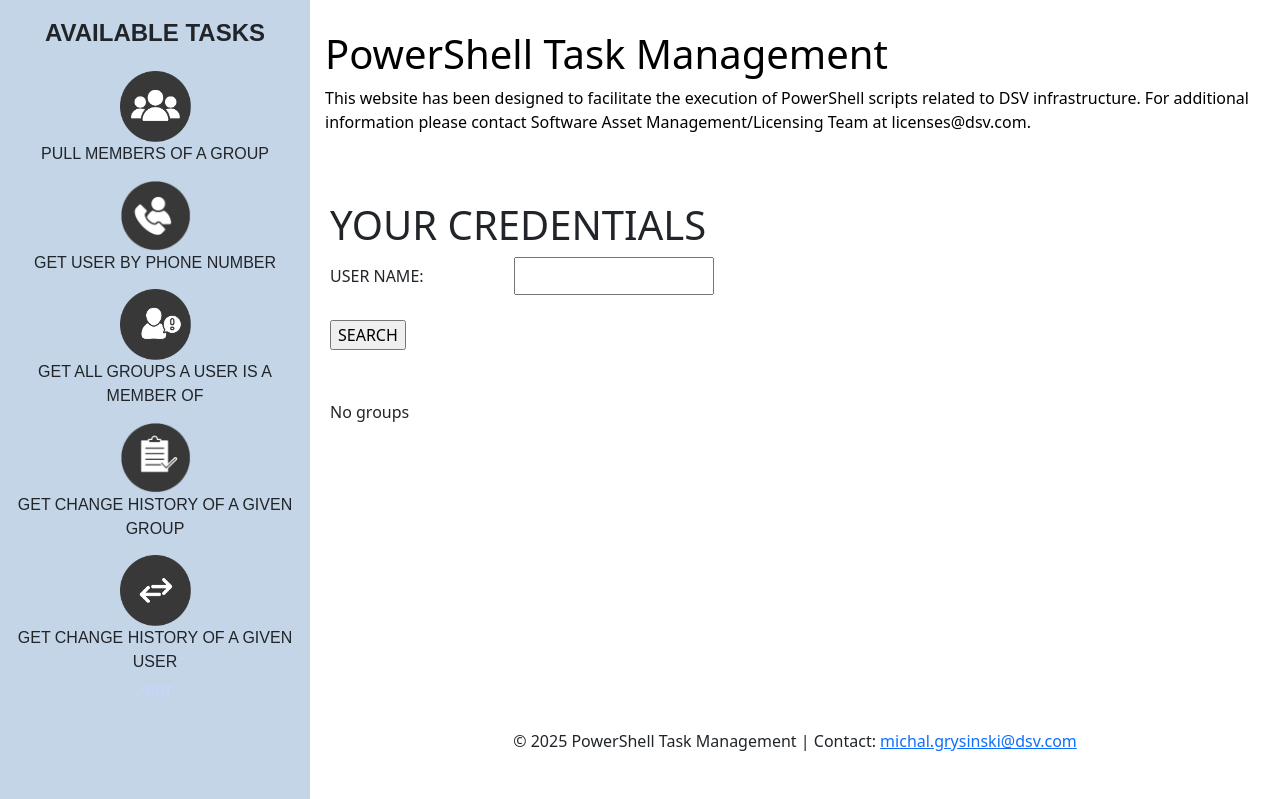
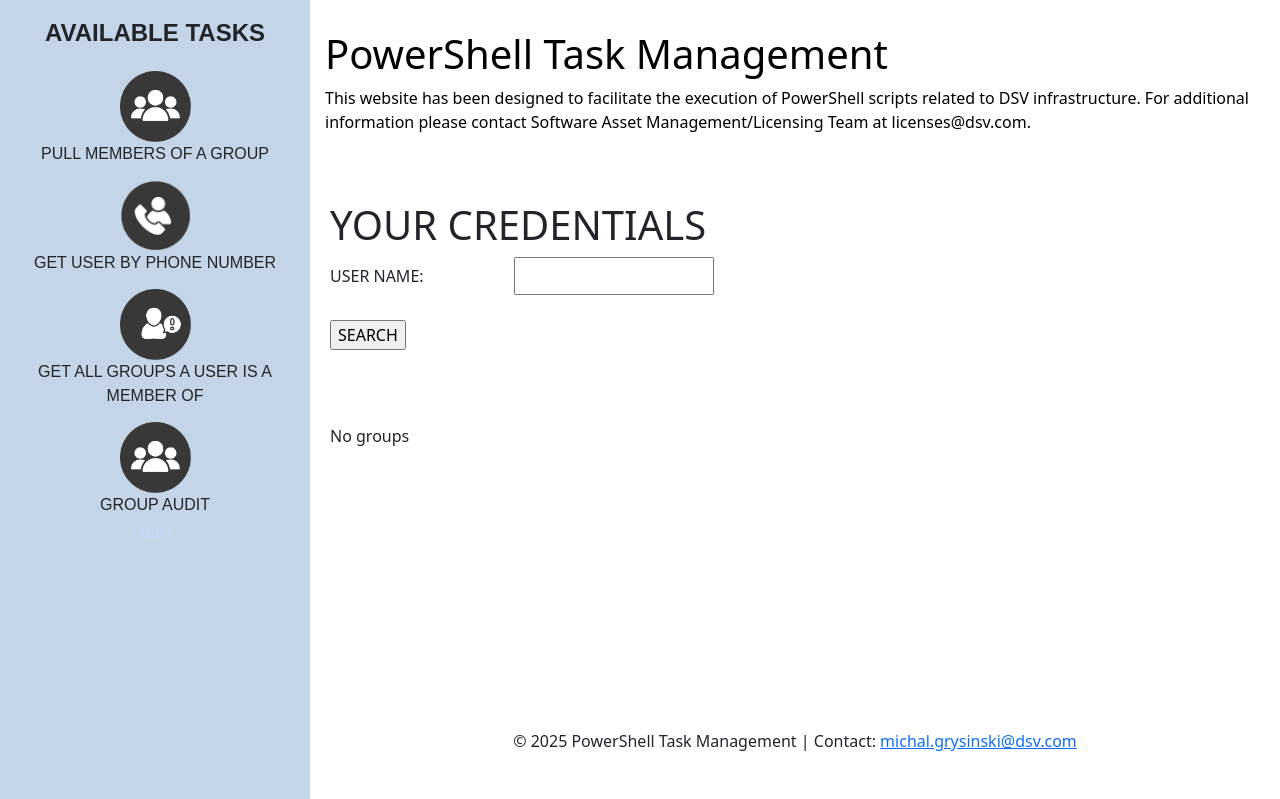
Before and after one commit to DSVprojectTeam/sdpowershell, a Flask app: page /GetAllGroupsaUserIsaMemberOf in a window 1280 px wide. Shown: the part 59-858 px from the top of the page. Run offline with Flask 3, Linux system fonts and the light colour scheme.

Commit message:
GroupAudit working

```diff
--- a/app.py
+++ b/app.py
@@ -16,16 +16,12 @@ def index():
 @app.route("/PullMembersOfAgroup", methods=["GET", "POST"])
 def PullMembersOfAgroup():
     if request.method == "POST":
-        username = request.form.get("username")
-        password = request.form.get("password")
         group_name = request.form.get("group_name")
 
         data = get_group_members(group_name)
 
         return render_template(
             "PullMembersOfAgroup.html",
-            username=username,
-            password=password,
             group_name=group_name,
             result=data,
         )
@@ -36,19 +32,13 @@ def PullMembersOfAgroup():
 def GetUserByPhoneNumber():
 
     if request.method == 'POST':
-        username = request.form.get('username')
-        password = request.form.get('password')
-        phone_prefix = request.form.get('phone_prefix')
         phone_number = request.form.get('phone_number')
-        full_number = f'{phone_prefix}{phone_number}'
+        full_number = f'{phone_number}'
 
         data = get_user_by_number(full_number)
 
         return render_template(
             'GetUserByPhoneNumber.html',
-            username=username,
-            password=password,
-            phone_prefix=phone_prefix,
             phone_number=phone_number,
             result=data
         )
@@ -58,67 +48,67 @@ def GetUserByPhoneNumber():
 @app.route("/GetAllGroupsaUserIsaMemberOf", methods=["GET", "POST"])
 def GetAllGroupsaUserIsaMemberOf():
     if request.method == "POST":
-        username = request.form.get("username")
-        password = request.form.get("password")
         searched_user = request.form.get("searched_user")
 
         data = get_all_groups_of_user(searched_user)
 
         return render_template(
             "GetAllGroupsaUserIsaMemberOf.html",
-            username=username,
-            password=password,
             searched_user=searched_user,
             result=data,
         )
     return render_template("GetAllGroupsaUserIsaMemberOf.html")
 
-#Awaiting scrip
-@app.route("/GetChangeHistoryOfaGivenUser", methods=["GET", "POST"])
-def GetChangeHistoryOfaGivenUser():
 
+@app.route('/GroupAudit', methods=["GET", "POST"])
+def GroupAudit():
     if request.method == "POST":
-        username = request.form.get("username")
-        password = request.form.get("password")
-        user_name = request.form.get("user_name")
+        group_name = request.form.get("group_name")
 
-        data = get_change_history_of_user(user_name)
+        data = group_audit(group_name)
+        print("Data sent to template:", data)
 
         return render_template(
-            "GetChangeHistoryOfaGivenUser.html",
-            username=username,
-            password=password,
-            user_name=user_name,
-            result=data,
-        )
-    return render_template("GetChangeHistoryOfaGivenUser.html")
-
-
-@app.route("/GetChangeHistoryOfaGivenGroup", methods=["GET", "POST"])
-def GetChangeHistoryOfaGivenGroup():
-    if request.method == "POST":
-        username = request.form.get("username")
-        password = request.form.get("password")
-        group_name = request.form.get("group_name")
-
-        data = get_change_history_of_group(group_name)
-
-        return render_template(
-            "GetChangeHistoryOfaGivenGroup.html",
-            username=username,
-            password=password,
+            "GroupAudit.html",
             group_name=group_name,
             result=data,
         )
-    return render_template("GetChangeHistoryOfaGivenGroup.html")
+    # Pass result explicitly as None on GET
+    return render_template('GroupAudit.html', result=None)
+    return render_template('GroupAudit.html')
 
-@app.route('/MassAudit')
-def MassAudit():
-    return render_template('MassAudit.html')
+def group_audit(group_name):
+    try:
+        result = subprocess.run(
+            [
+                "powershell",
+                "-ExecutionPolicy",
+                "Bypass",
+                "-File",
+                ".\\Scripts\\Audit_Group.ps1",
+                group_name,
+            ],
+            capture_output=True,
+            text=True,
+            timeout=30,
+        )
 
-@app.route('/GroupAudit')
-def GroupAudit():
-    return render_template('GroupAudit.html')
+        if result.returncode != 0:
+            print(f"Error {result.stderr}")
+            return None
+        users_data = json.loads(result.stdout)
+        print(users_data)
+        return {"users": users_data}
+
+
+    except subprocess.TimeoutExpired:
+        print("Skrypt przekroczył limit czasu.")
+        return None
+    except json.JSONDecodeError:
+        print("Nie udało się zdekodować JSON-a.")
+        print("Odpowiedź:", result.stdout)
+        return None
+
 
 def get_group_members(group_name):
     try:
--- a/templates/GetAllGroupsaUserIsaMemberOf.html
+++ b/templates/GetAllGroupsaUserIsaMemberOf.html
@@ -4,8 +4,8 @@
 <h1>YOUR CREDENTIALS</h1>
 <form action="/GetAllGroupsaUserIsaMemberOf" method="POST">
     <div class="form-row">
-        <label for="group_name">USER NAME:</label>
-        <input type="text" id="group_name" name="group_name">
+        <label for="searched_user">USER NAME:</label>
+        <input type="text" id="searched_user" name="searched_user">
     </div>
 
     <input type="submit" value="SEARCH">
@@ -13,27 +13,14 @@
 
 <div style="margin-top: 50px;"></div>
 {% if result and result['groups'] %}
-    <h2>Groups:</h2>
-    <table>
-        <thead>
-            <tr>
-                {% for key in result['groups'][0].keys() %}
-                    <th>{{ key | upper }}</th>
-                {% endfor %}
-            </tr>
-        </thead>
-        <tbody>
-            {% for user in result['groups'] %}
-                <tr>
-                    {% for value in group.values() %}
-                        <td>{{ value }}</td>
-                    {% endfor %}
-                </tr>
-            {% endfor %}
-        </tbody>
-    </table>
+    <h2>Groups:</h2>
+    <ul>
+        {% for group in result['groups'] %}
+            <li>{{ group }}</li>
+        {% endfor %}
+    </ul>
 {% else %}
-    <p>No groups</p>
+    <p>No groups</p>
 {% endif %}
 
 <style>
--- a/templates/GroupAudit.html
+++ b/templates/GroupAudit.html
@@ -2,7 +2,7 @@
 
 {% block body_content %}
 <h1>YOUR CREDENTIALS</h1>
-<form action="/GroupAudit():" method="POST">
+<form action="/GroupAudit" method="POST">
     <div class="form-row">
         <label for="group_name">GROUP NAME:</label>
         <input type="text" id="group_name" name="group_name">
@@ -12,6 +12,7 @@
 </form>
 
 <div style="margin-top: 50px;"></div>
+
 
 {% if result and result['users'] %}
     <h2>User:</h2>
--- a/templates/base.html
+++ b/templates/base.html
@@ -79,8 +79,7 @@
                 <div class="btn bg-transparent" onclick="window.location.href='{{ url_for('PullMembersOfAgroup') }}';"><img src="{{ url_for('static', filename='members.png') }}" width="25%" height="25%"><li class="nav-item">Pull members of a group</a></li></div>
                 <div class="btn bg-transparent" onclick="window.location.href='{{ url_for('GetUserByPhoneNumber') }}';"><img src="{{ url_for('static', filename='phone.png') }}" width="25%" height="25%"><li class="nav-item">Get user by phone number</a></li></div>
                 <div class="btn bg-transparent" onclick="window.location.href='{{ url_for('GetAllGroupsaUserIsaMemberOf') }}';"><img src="{{ url_for('static', filename='memberof.png') }}" width="25%" height="25%"><li class="nav-item">Get all groups a user is a member of</a></li></div>
-                <div class="btn bg-transparent" onclick="window.location.href='{{ url_for('GetChangeHistoryOfaGivenGroup') }}';"><img src="{{ url_for('static', filename='report.png') }}" width="25%" height="25%"><li class="nav-item">Get change history of a given group</a></li></div>
-                <div class="btn bg-transparent" onclick="window.location.href='{{ url_for('GetChangeHistoryOfaGivenUser') }}';"><img src="{{ url_for('static', filename='change.png') }}" width="25%" height="25%"><li class="nav-item">Get change history of a given user</a></li></div>
+                <div class="btn bg-transparent" onclick="window.location.href='{{ url_for('GroupAudit') }}';"><img src="{{ url_for('static', filename='members.png') }}" width="25%" height="25%"><li class="nav-item">Group audit</a></li></div>
                 <li class="abut">AbUt</li>
             </ul>
         </div>
```
Also changed, not shown: 1 other file.
